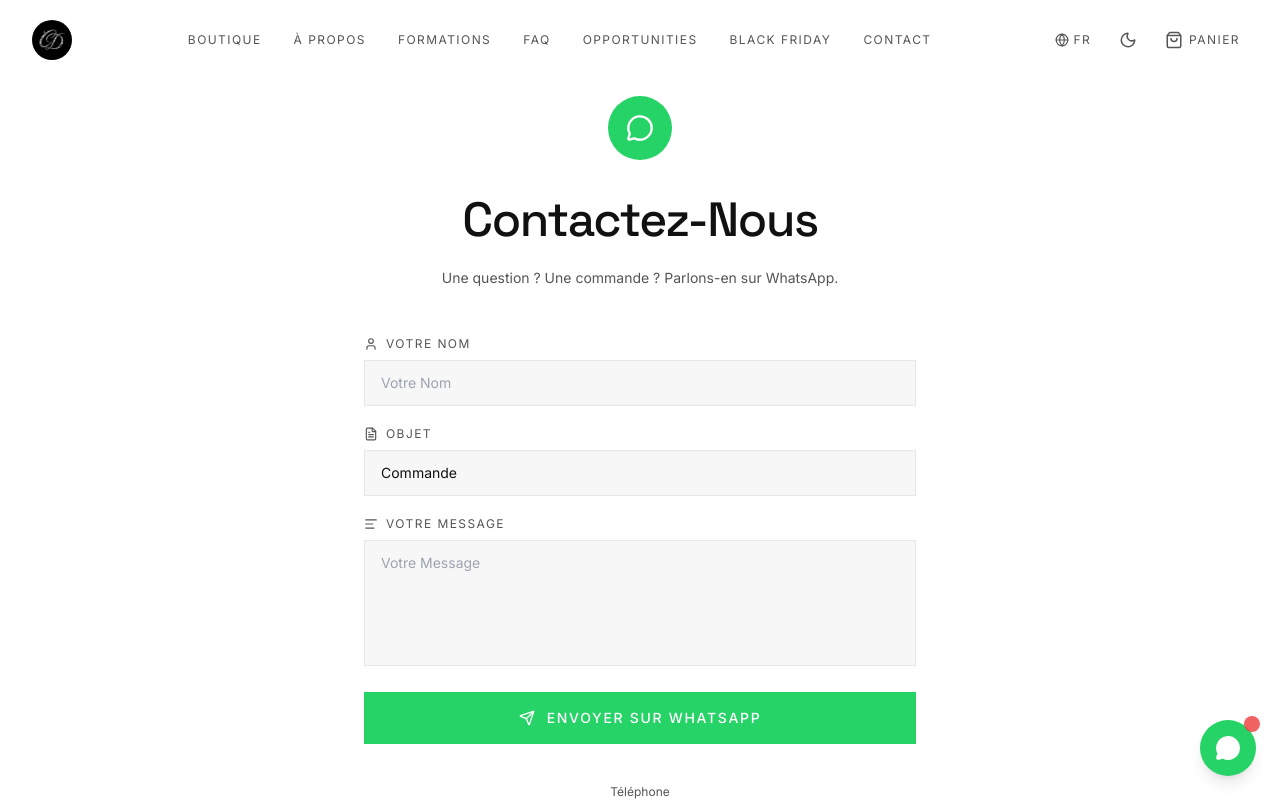
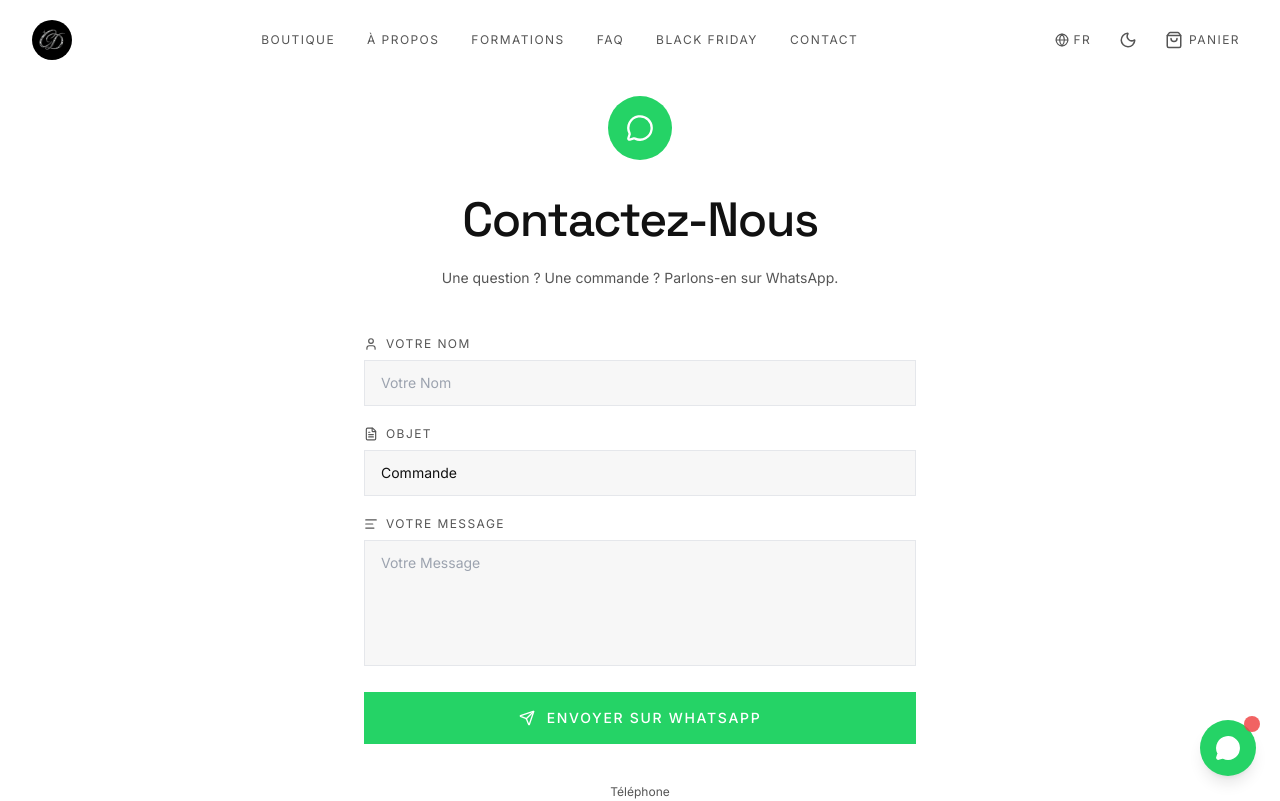
Before and after one commit to ZF4A/chicdesign, a React (Vite) app in the folder app/: page /#/contact in a window 1280 px wide. Shown: the top 801 px of the page. Built offline with nearby package versions, Linux system fonts and the light colour scheme; what @trpc/react-query would draw is missing.

Commit message:
chore: remove Opportunities nav entry

```diff
--- a/app/src/components/Header.tsx
+++ b/app/src/components/Header.tsx
@@ -39,7 +39,6 @@ export default function Header() {
     { label: t.navAbout, href: "#about" },
     { label: t.navTraining, href: "#training" },
     { label: t.navFAQ, href: "#faq" },
-    { label: "Opportunities", to: "/opportunities" },
     { label: t.navBlackFriday, to: "/black-friday" },
     { label: t.navContact, to: "/contact" },
   ];
```
